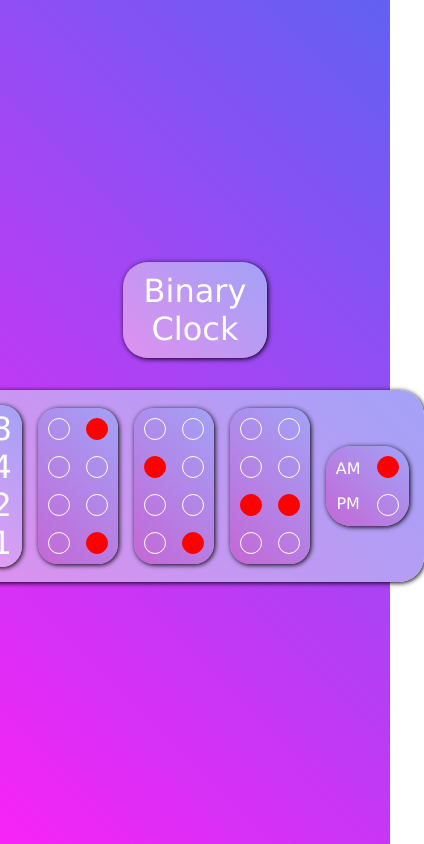
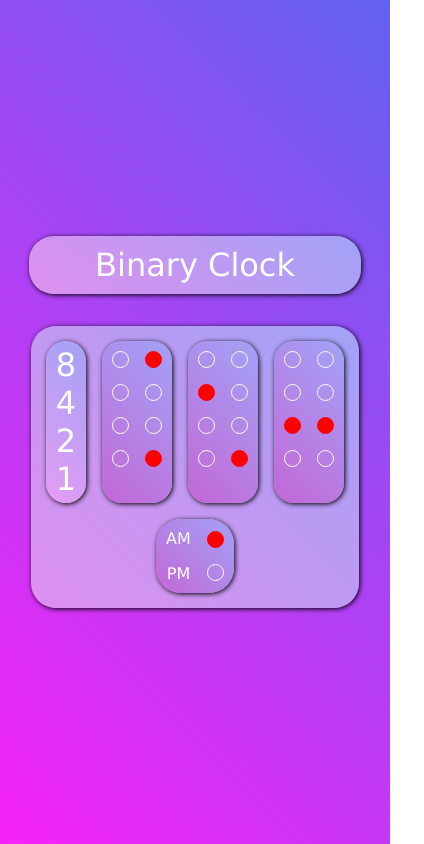
Before and after one commit to sachetsubedi/Binary-Clock, a plain HTML site: page index.html in a window 390 px wide. Shown: the whole page, 424 px wide, since content can reach past the window. Drawn offline with Linux system fonts and the light colour scheme.

Commit message:
phone tweaks

```diff
--- a/index.html
+++ b/index.html
@@ -12,6 +12,7 @@
             Binary Clock
         </div>
         <div class="container">
+            <div class="forFlex">
                 <div class="index">
                     <div>8</div>
                     <div>4</div>
@@ -60,6 +61,7 @@
                             <div class="dots"id="s2c4"></div>
                         </div>
                     </div>
+            </div>
            <div class="am-pm">
                 <div class="am-index ">
                     <div>AM</div>
--- a/src/style.css
+++ b/src/style.css
@@ -12,14 +12,7 @@
     align-items: center;
     background: linear-gradient(45deg,rgb(247, 35, 247),rgb(97, 97, 241));
 }
-.container{
-    display: flex;
-    justify-content: center;
-    align-items: center;
-    display: flex;
-    flex-direction: row;
-    gap: 1em;
-}
+
 .dots{
     height: 20px;
     width: 20px;
@@ -93,9 +86,43 @@
 
 }
 .container{
+    display: flex;
+    justify-content: center;
+    align-items: center;
+    flex-direction: row;
+    gap: 1em;
     background: linear-gradient(45deg,rgb(222, 144, 238),rgb(162, 162, 247));
     padding: 15px;
     border-radius: 25px;
     box-shadow: 1px 1px 5px 0px black;
 
 }
+.forFlex{
+    display: flex;
+    justify-content: space-between;
+    gap: 1em;
+}
+@media (max-width:700px){
+    .header{
+        width: 80%;
+
+    }
+    .main{
+        align-items: center;
+        height: 100vh;
+    }
+
+    .index{
+        width: fit-content;
+    }
+    .container{
+        flex-direction: column;
+    }
+    .dots{
+        height: 15px;
+        width: 15px;
+    }
+    .am-pm{
+        flex-direction: row;
+    }
+}
```
Lines whose indentation alone changed are shown as unchanged.
